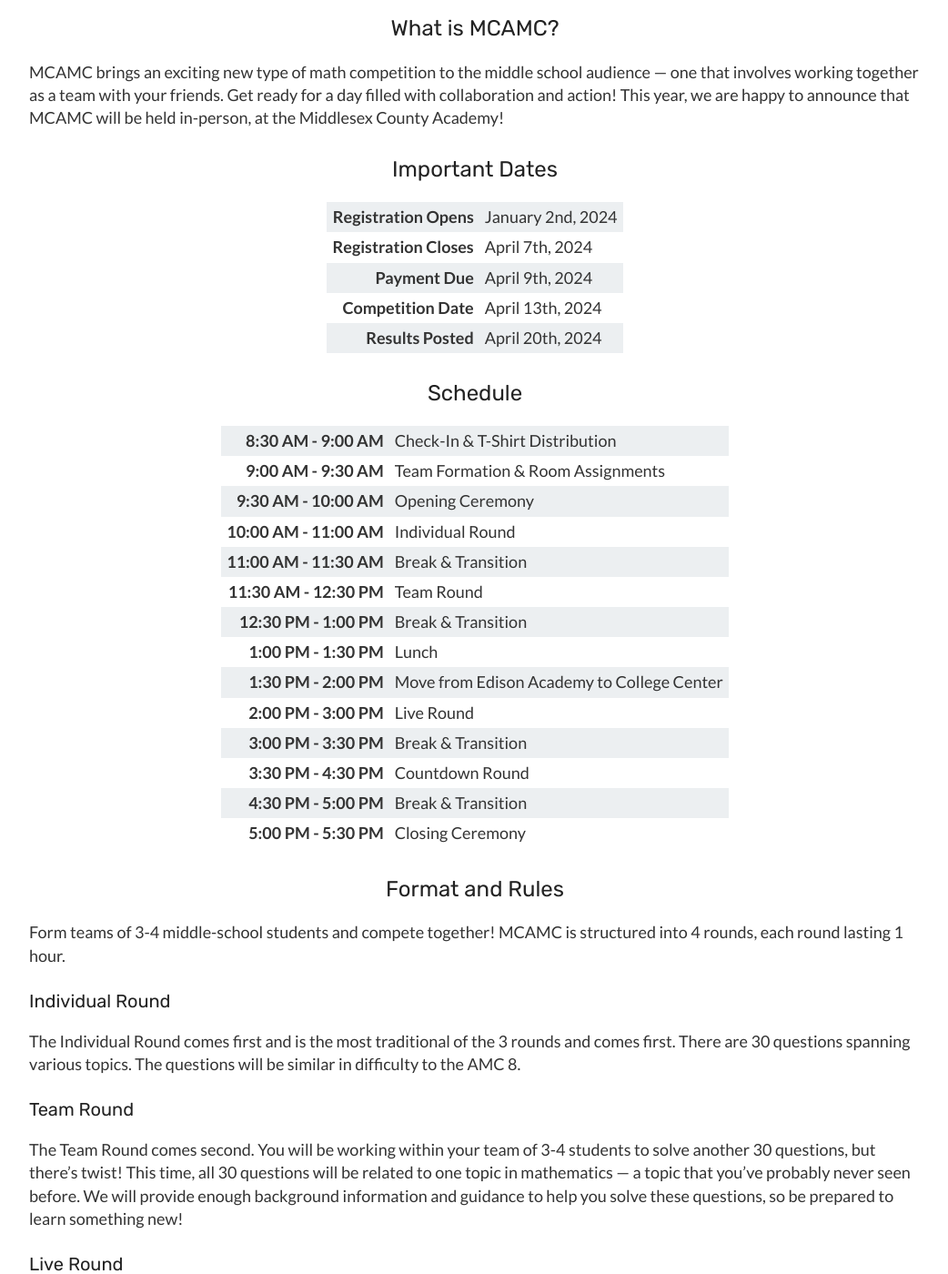
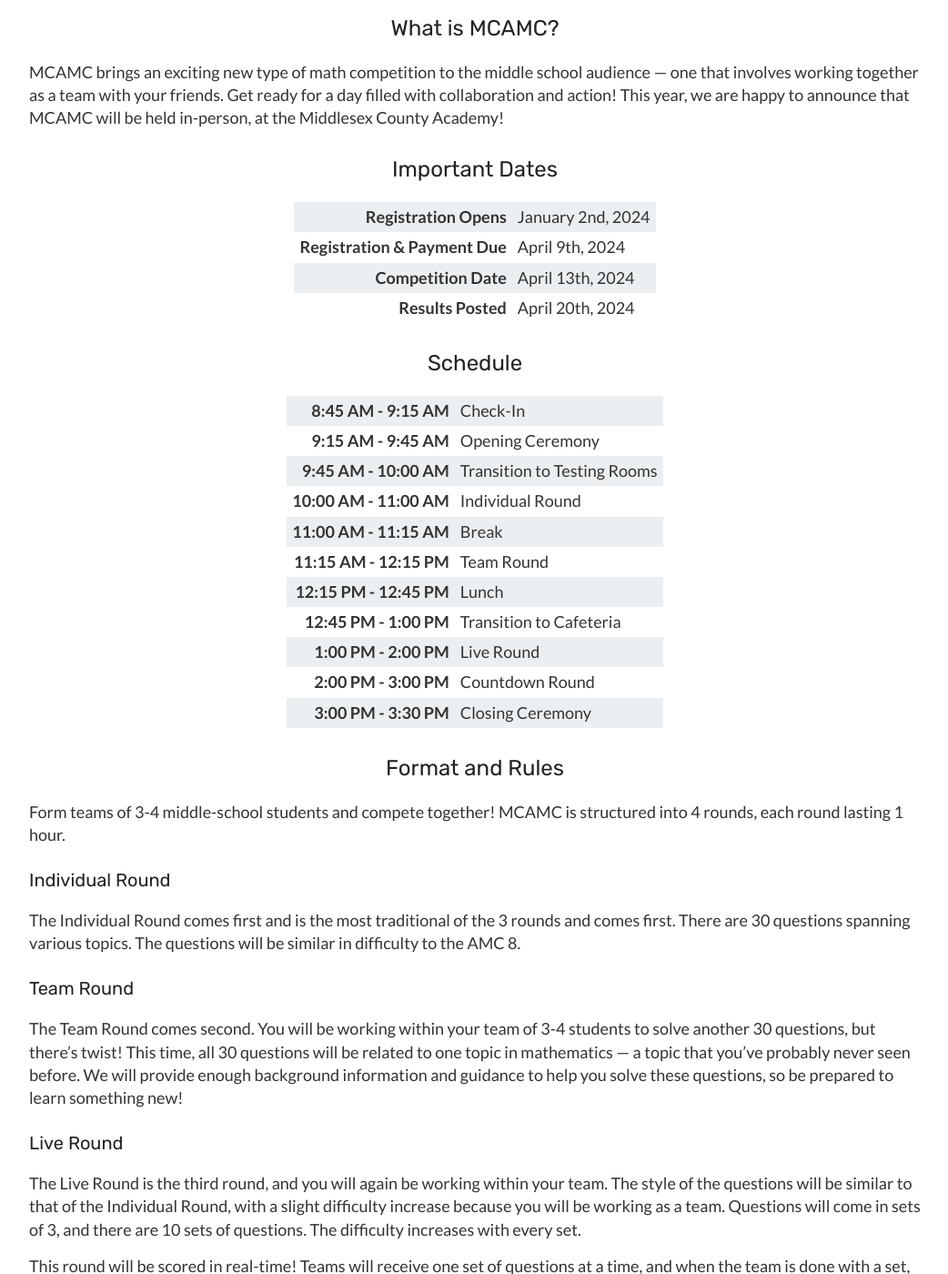
Before and after one commit to mcamathleague/mcamathleague.github.io, a Jekyll site: the page built from mcamc.md, in a window 1280 px wide and 1400 px high, scrolled down 598 px. Shown: the whole window at 91% size, without its empty margins (118-1160 px from the left). Built offline with Jekyll 4.4.1, drawn with Linux system fonts in a browser that asks for light colours.

Commit message:
Update mcamc.md

```diff
--- a/mcamc.md
+++ b/mcamc.md
@@ -40,11 +40,7 @@ MCAMC brings an exciting new type of math competition to the middle school audie
     <td>January 2nd, 2024</td>
   </tr>
   <tr>
-    <td>Registration Closes</td>
-    <td>April 7th, 2024</td>
-  </tr>
-  <tr>
-    <td>Payment Due</td>
+    <td>Registration & Payment Due</td>
     <td>April 9th, 2024</td>
   </tr>
   <tr>
@@ -63,59 +59,47 @@ MCAMC brings an exciting new type of math competition to the middle school audie
 <div class="mcamc-table">
 <table>
   <tr>
-    <td>8:30 AM - 9:00 AM</td>
-    <td>Check-In & T-Shirt Distribution</td>
+    <td>8:45 AM - 9:15 AM</td>
+    <td>Check-In</td>
   </tr>
   <tr>
-    <td>9:00 AM - 9:30 AM</td>
-    <td>Team Formation & Room Assignments</td>
+    <td>9:15 AM - 9:45 AM</td>
+    <td>Opening Ceremony</td>
   </tr>
   <tr>
-    <td>9:30 AM - 10:00 AM</td>
-    <td>Opening Ceremony</td>
+    <td>9:45 AM - 10:00 AM</td>
+    <td>Transition to Testing Rooms</td>
   </tr>
   <tr>
     <td>10:00 AM - 11:00 AM</td>
     <td>Individual Round</td>
   </tr>
   <tr>
-    <td>11:00 AM - 11:30 AM</td>
-    <td>Break & Transition</td>
+    <td>11:00 AM - 11:15 AM</td>
+    <td>Break</td>
   </tr>
   <tr>
-    <td>11:30 AM - 12:30 PM</td>
+    <td>11:15 AM - 12:15 PM</td>
     <td>Team Round</td>
   </tr>
   <tr>
-    <td>12:30 PM - 1:00 PM</td>
-    <td>Break & Transition</td>
-  </tr>
-  <tr>
-    <td>1:00 PM - 1:30 PM </td>
+    <td>12:15 PM - 12:45 PM</td>
     <td>Lunch</td>
   </tr>
   <tr>
-    <td>1:30 PM - 2:00 PM</td>
-    <td>Move from Edison Academy to College Center</td>
+    <td>12:45 PM - 1:00 PM </td>
+    <td>Transition to Cafeteria</td>
+  </tr>
+  <tr>
+    <td>1:00 PM - 2:00 PM</td>
+    <td>Live Round</td>
   </tr>
   <tr>
     <td>2:00 PM - 3:00 PM</td>
-    <td>Live Round</td>
+    <td>Countdown Round</td>
   </tr>
   <tr>
     <td>3:00 PM - 3:30 PM</td>
-    <td>Break & Transition</td>
-  </tr>
-  <tr>
-    <td>3:30 PM - 4:30 PM</td>
-    <td>Countdown Round</td>
-  </tr>
-  <tr>
-    <td>4:30 PM - 5:00 PM</td>
-    <td>Break & Transition</td>
-  </tr>
-  <tr>
-    <td>5:00 PM - 5:30 PM</td>
     <td>Closing Ceremony</td>
   </tr>
 </table>
```
